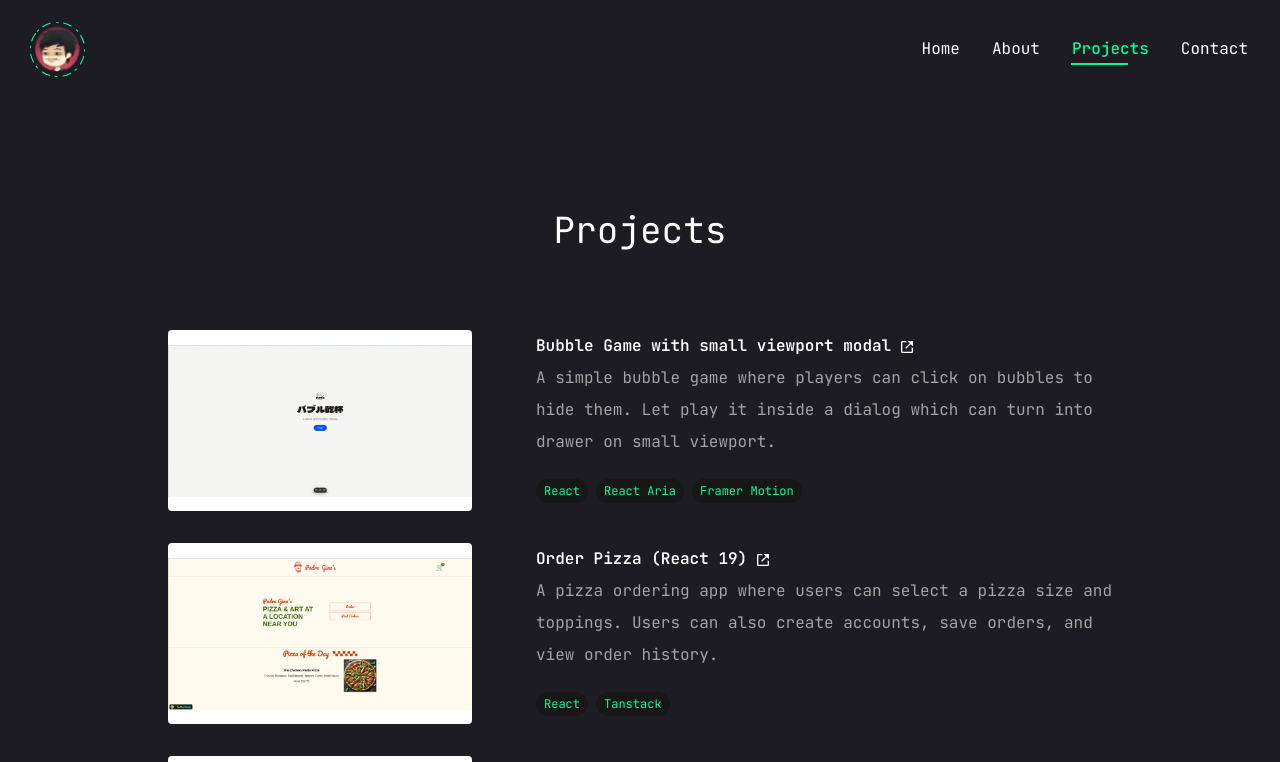
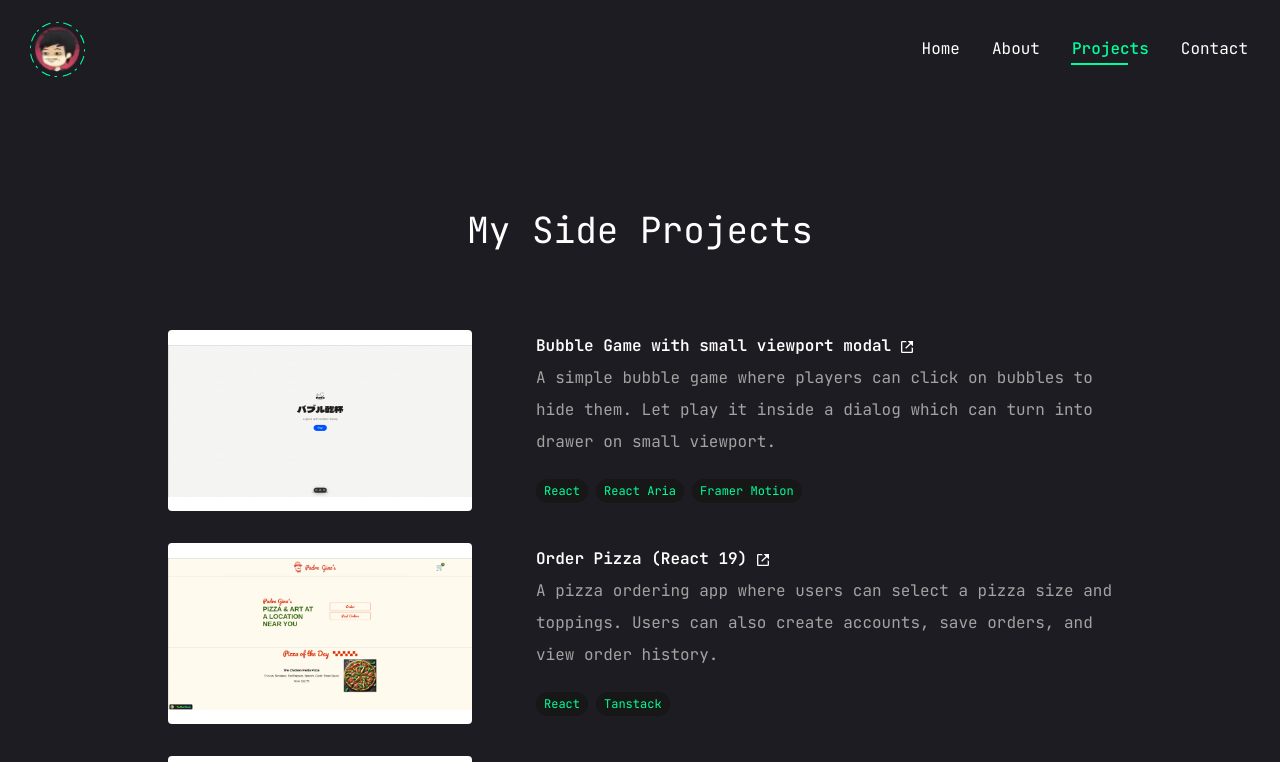
Before and after one commit to huynhduytins/portfolio, a Next.js app: page /projects in a window 1280 px wide. Shown: the top 762 px of the page. Built offline with nearby package versions, Linux system fonts and the light colour scheme.

Commit message:
chore: change project title

```diff
--- a/app/projects/page.tsx
+++ b/app/projects/page.tsx
@@ -13,7 +13,7 @@ const imageVariants = {
 const Projects = () => {
   return (
     <section className="container mx-auto h-full pt-8 xl:pt-12 p-8">
-      <h1 className="my-20 text-center text-4xl">Projects</h1>
+      <h1 className="my-20 text-center text-4xl">My Side Projects</h1>
       <div>
         {PROJECTS.map((project, index) => (
           <div
```
